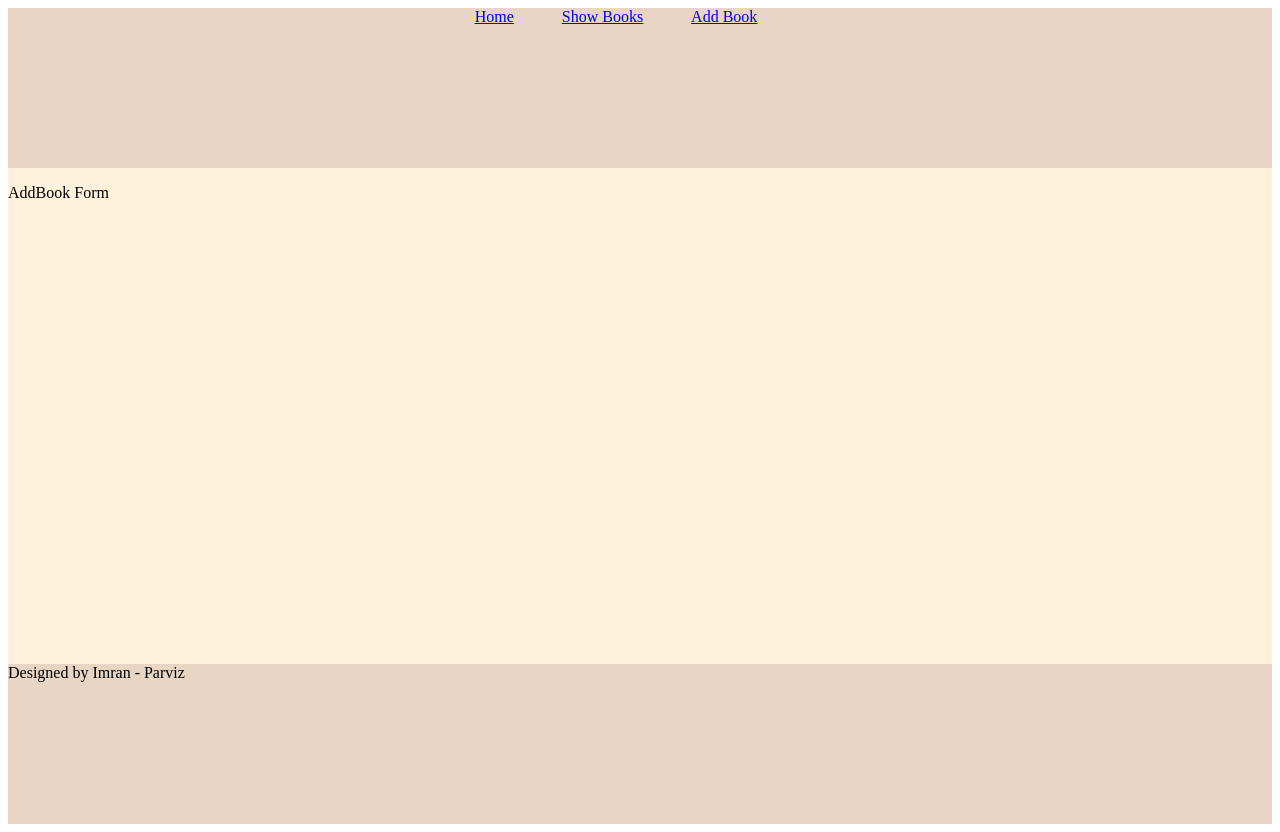
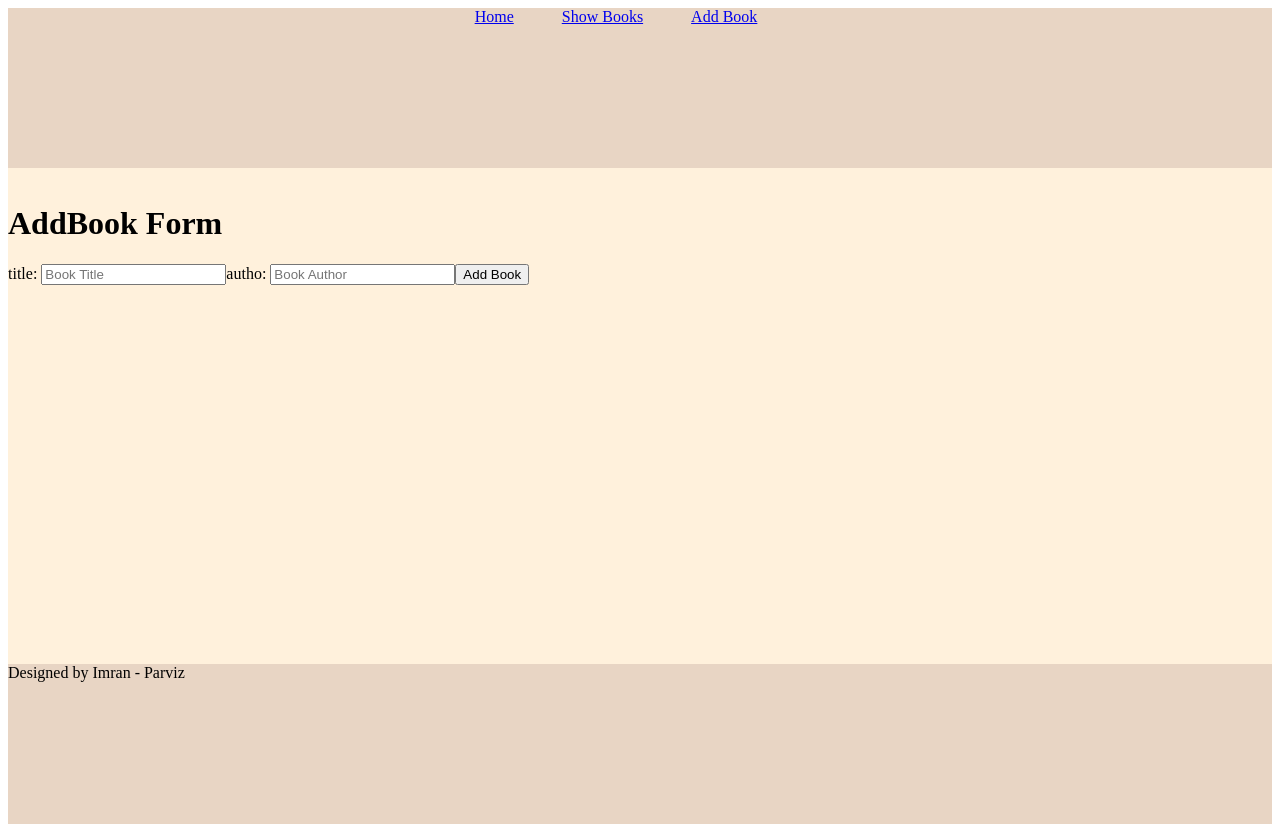
Before and after one commit to Parvizkh88/bookshelf-app, a React (Create React App) app: page /add-book in a window 1280 px wide. Built offline with nearby package versions, Linux system fonts and the light colour scheme.

Commit message:
delet and add functionality added

```diff
--- a/src/features/books/AddBook.js
+++ b/src/features/books/AddBook.js
@@ -1,9 +1,38 @@
-import React from 'react'
+import React, { useState } from 'react';
+import { useDispatch } from 'react-redux';
+import { useNavigate } from 'react-router';
+import { v4 as uuidv4 } from 'uuid';
+import { addBook } from './booksSlice';
 
 const AddBook = () => {
+    const [title, setTitle] = useState('');
+    const [author, setAuthor] = useState('');
+
+    const dispatch = useDispatch();
+    const navigate = useNavigate();
+
+    const handleSubmit = (e) => {
+        e.preventDefault();
+        const newBook = { id: uuidv4(), title, author };
+        dispatch(addBook(newBook));
+        navigate('/show-book');
+    }
+
     return (
-        <div>AddBook Form</div>
+        <div>
+            <h1>AddBook Form</h1>
+            <form onSubmit={handleSubmit}>
+                <label htmlFor="title">title: </label>
+                <input type="text" value={title} onChange={(e) => setTitle(e.target.value)}
+                    placeholder='Book Title' required />
+                <label htmlFor="author">autho: </label>
+                <input type="text" value={author} onChange={(e) => setAuthor(e.target.value)}
+                    placeholder='Book Author' required />
+                <button type="submit">Add Book</button>
+            </form>
+        </div>
+
     )
 }
 
-export default AddBook
+export default AddBook;
--- a/src/features/books/Book.js
+++ b/src/features/books/Book.js
@@ -1,9 +1,15 @@
 import React from 'react';
-import { useSelector } from 'react-redux';
+import { useDispatch, useSelector } from 'react-redux';
+import { deleteBook } from './booksSlice';
 
 const Book = () => {
 
   const { books } = useSelector((state) => (state.booksR));
+  const dispatch = useDispatch();
+  const handleDelete = (id) => {
+    // console.log(dd);
+    dispatch(deleteBook(id))
+  }
   // alert(JSON.stringify(books, null, 4));
   const renderBooksElement = books.map((book) => {
     const { id, title, author } = book;
@@ -12,7 +18,7 @@ const Book = () => {
         <h3>{title}</h3>
         <h3>{author}</h3>
         <button>Edit</button>
-        <button>Delete</button>
+        <button onClick={() => handleDelete(id)}>Delete</button>
       </div>
     )
   });
--- a/src/features/books/booksSlice.js
+++ b/src/features/books/booksSlice.js
@@ -12,9 +12,16 @@ export const booksSlice = createSlice({
     name: 'books',
     initialState: initialBooks,
     reducers: {
-        showBooks: (state) => state
+        showBooks: (state) => state,
+        deleteBook: (state, action) => {
+            const id = action.payload
+            state.books = state.books.filter(book => book.id !== id);
+        },
+        addBook: (state, action) => {
+            state.books.push(action.payload);
+        }
     }
 });
 
-export const { showBooks } = booksSlice.actions;
+export const { showBooks, deleteBook, addBook } = booksSlice.actions;
 export default booksSlice.reducer;
```
